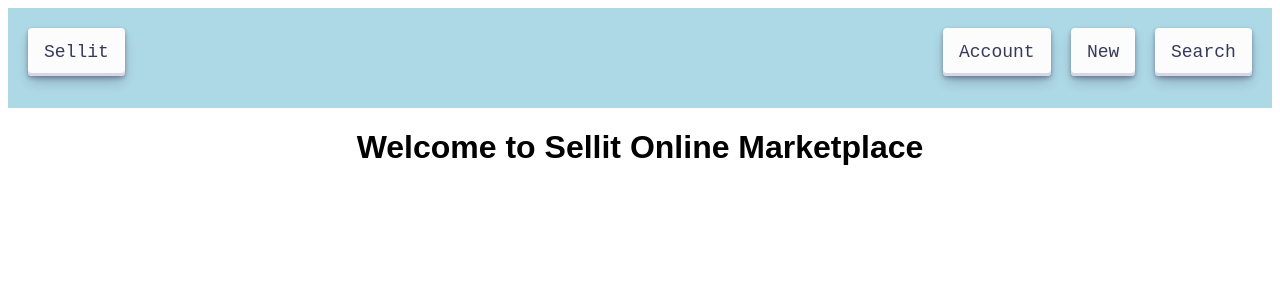
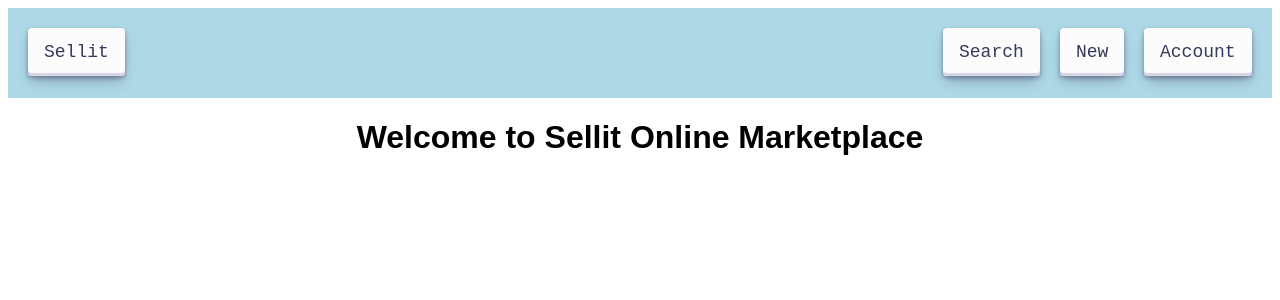
Before and after one commit to andrew-staveley/sellit-online-marketplace, a React (Create React App) app in the folder client/: page / in a window 1280 px wide. Shown: the top 300 px of the page. Built offline with nearby package versions, Linux system fonts and the light colour scheme; no server answers.

Commit message:
Small Chnages

```diff
--- a/client/src/components/Header.js
+++ b/client/src/components/Header.js
@@ -4,9 +4,9 @@ function Header({ session }) {
     return (
         <header className="header">
             <NavLink to="/" className="button" style={{float: 'left'}}>Sellit</NavLink>
+            {session !== null ? <NavLink to="/account" className="button" style={{float: 'right'}}>Account</NavLink> : <NavLink to="/login" className="button" style={{float: 'right'}}>Login</NavLink>}
+            <NavLink to="/newlisting" className="button" style={{float: 'right'}}>New</NavLink>
             <NavLink to="/search" className="button" style={{float: 'right'}}>Search</NavLink>
-            <NavLink to="/newlisting" className="button" style={{float: 'right'}}>New</NavLink>
-            {session != null ? <NavLink to="/account" className="button" style={{float: 'right'}}>Account</NavLink> : <NavLink to="/login" className="button" style={{float: 'right'}}>Login</NavLink>}
         </header>
     )
 }
--- a/client/src/index.css
+++ b/client/src/index.css
@@ -58,5 +58,5 @@ padding-top: 10px;
 padding-bottom: 10px;
 padding-left: 10px;
 padding-right: 10px;
-min-height: 80px;
+min-height: 70px;
 }
```
